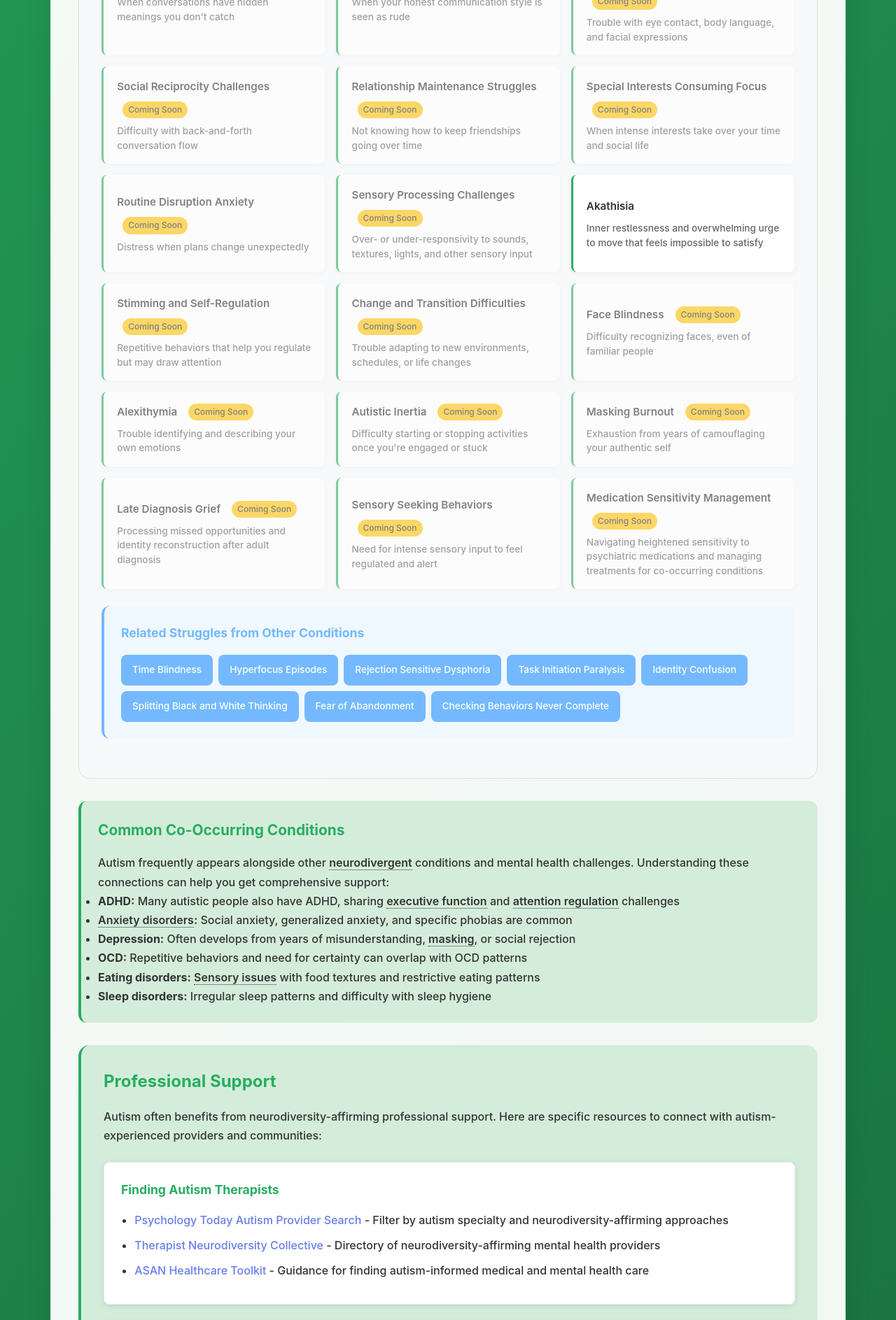
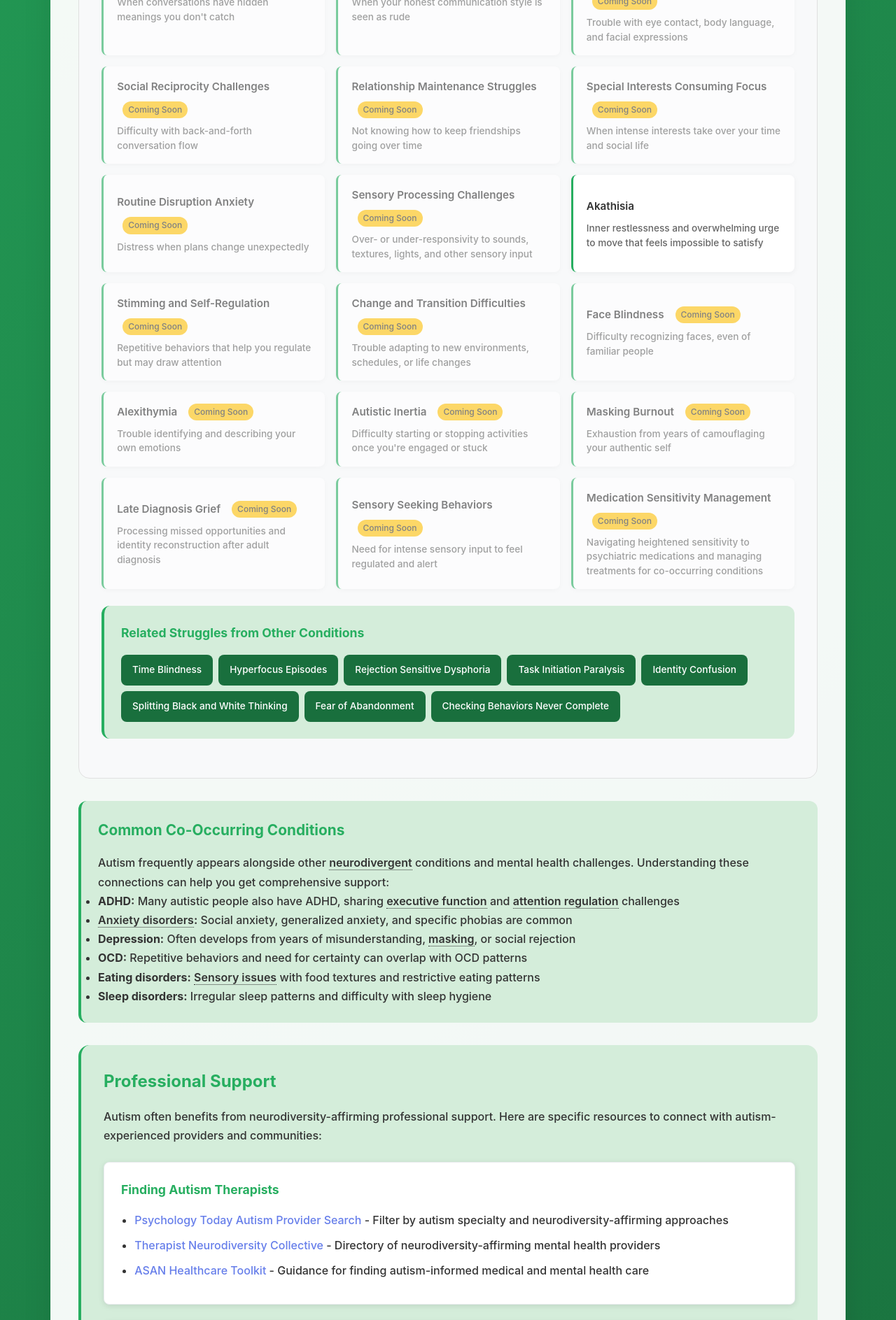
Before and after one commit to neurodivergent-survival-guide/neurodivergent-survival-guide, a Jekyll site: the page built from conditions/autism.html, in a window 1280 px wide. Shown: the part 2441-4328 px from the top of the page at 70% size. Built offline with Jekyll 4.4.1, drawn with Linux system fonts in a browser that asks for light colours.

Commit message:
Update autism.html

```diff
--- a/conditions/autism.html
+++ b/conditions/autism.html
@@ -241,15 +241,15 @@ slug: autism
     }
 
     .cross-cutting-section {
-        background: #f0f8ff;
+        background: #d4edda;
         padding: 1.5rem;
         border-radius: 12px;
         margin: 1.5rem 0;
-        border-left: 4px solid #74b9ff;
+        border-left: 4px solid #27ae60;
     }
 
     .cross-cutting-section h4 {
-        color: #74b9ff;
+        color: #27ae60;
         margin-bottom: 1rem;
         font-size: 1.1rem;
     }
@@ -261,7 +261,7 @@ slug: autism
     }
 
     .cross-cutting-link {
-        background: #74b9ff;
+        background: #196f3d;
         color: white;
         padding: 0.5rem 1rem;
         border-radius: 8px;
@@ -274,7 +274,7 @@ slug: autism
     }
 
     .cross-cutting-link:hover {
-        background: #0984e3;
+        background: #145a32;
         color: white;
         text-decoration: none;
         transform: translateY(-1px);
@@ -398,7 +398,8 @@ slug: autism
     .condition-intro .jargon,
     .reframe-box .jargon,
     .co-occurring .jargon,
-    .support-resources .jargon {
+    .support-resources .jargon,
+    .cross-cutting-section .jargon {
         color: #333;
         font-weight: 600;
         border-bottom-color: #333;
```
